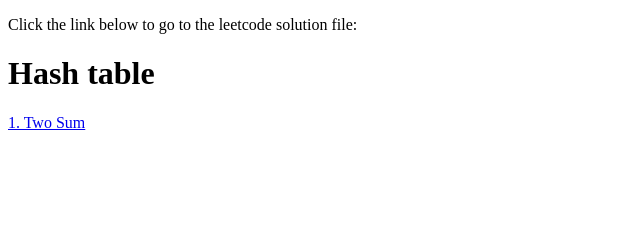
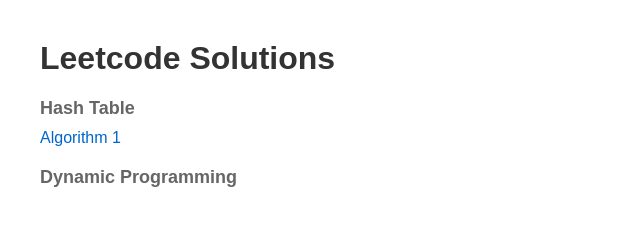
Before and after one commit to Gomam0n/Gomam0n.github.io, a plain HTML site: page leetcode/leetcodeIndex.html in a window 1280 px wide. Shown: the whole page, without its empty margins (0-640 px from the left). Drawn offline with Linux system fonts and the light colour scheme.

Commit message:
change link and change format of leetcode index html

```diff
--- a/leetcode/leetcodeIndex.html
+++ b/leetcode/leetcodeIndex.html
@@ -1,11 +1,49 @@
 <!DOCTYPE html>
 <html>
 <head>
-    <title>Leetcode Solution</title>
+    <title>Algorithms</title>
+    <style>
+        body {
+            font-family: Arial, sans-serif;
+            margin: 40px;
+        }
+
+        h1 {
+            color: #333;
+        }
+
+        .algorithm-class {
+            margin-bottom: 20px;
+        }
+
+        .algorithm-class h2 {
+            font-size: 18px;
+            color: #666;
+            margin-bottom: 10px;
+        }
+
+        .algorithm-link {
+            display: block;
+            margin-bottom: 5px;
+            color: #06c;
+            text-decoration: none;
+        }
+
+        .algorithm-link:hover {
+            text-decoration: underline;
+        }
+    </style>
 </head>
 <body>
-    <p>Click the link below to go to the leetcode solution file:</p>
-    <h1>Hash table</h1>
-    <a href="./easy/1.html">1. Two Sum</a>
+    <h1>Leetcode Solutions</h1>
+
+    <div class="algorithm-class">
+        <h2>Hash Table</h2>
+        <a class="algorithm-link" href="/easy/1.html">Algorithm 1</a>
+    </div>
+
+    <div class="algorithm-class">
+        <h2>Dynamic Programming</h2>
+    </div>
 </body>
 </html>
```
Also changed, not shown: index.html (+2 -3 lines).
